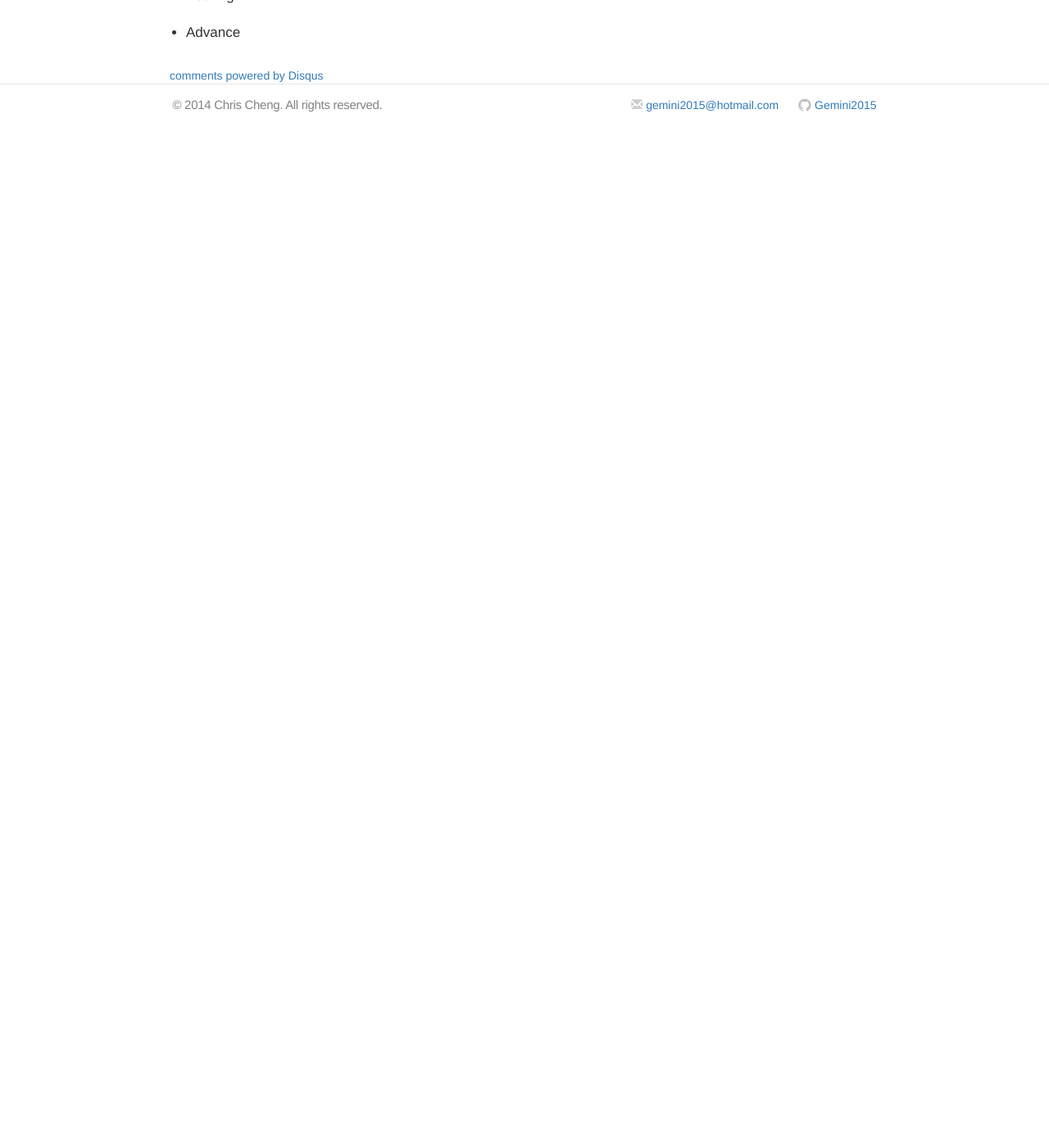
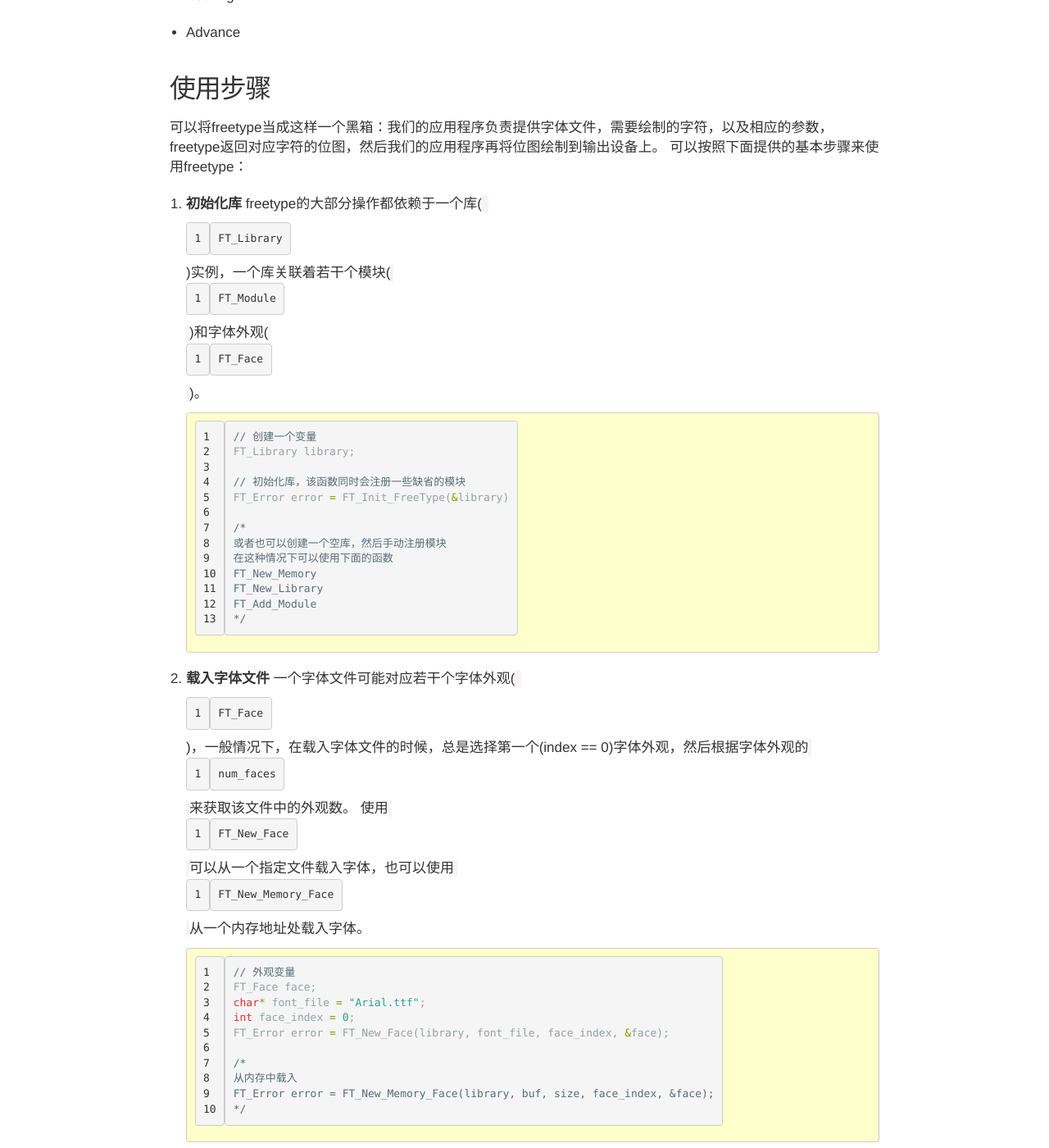
Before and after one commit to Gemini2015/gemini2015.github.io, a Jekyll site: the page built from _posts/2015-01-31-opengl-text-drawing-note.markdown, in a window 1280 px wide and 1400 px high, scrolled down 2050 px. Shown: the whole window at 82% size. Built offline with Jekyll 4.4.1, drawn with Linux system fonts in a browser that asks for light colours; nearby versions of some CDN libraries; comment, search, counter and statistics services are not loaded; before the commit the page ends 2218 px from its top, so only the background shows below that.

Commit message:
更新使用步骤

````diff
--- a/_posts/2015-01-31-opengl-text-drawing-note.markdown
+++ b/_posts/2015-01-31-opengl-text-drawing-note.markdown
@@ -46,3 +46,43 @@ description: 记录实现OpenGL文字绘制的过程
 - External leading
 - Bearing
 - Advance
+
+## 使用步骤
+可以将freetype当成这样一个黑箱：我们的应用程序负责提供字体文件，需要绘制的字符，以及相应的参数，freetype返回对应字符的位图，然后我们的应用程序再将位图绘制到输出设备上。
+可以按照下面提供的基本步骤来使用freetype：
+
+1.	**初始化库**
+	freetype的大部分操作都依赖于一个库(`FT_Library`)实例，一个库关联着若干个模块(`FT_Module`)和字体外观(`FT_Face`)。
+
+	```
+	// 创建一个变量
+	FT_Library library;
+
+	// 初始化库，该函数同时会注册一些缺省的模块
+	FT_Error error = FT_Init_FreeType(&library)
+
+	/*
+	或者也可以创建一个空库，然后手动注册模块
+	在这种情况下可以使用下面的函数
+	FT_New_Memory
+	FT_New_Library
+	FT_Add_Module
+	*/
+	```
+
+2. 	**载入字体文件**
+	一个字体文件可能对应若干个字体外观(`FT_Face`)，一般情况下，在载入字体文件的时候，总是选择第一个(index == 0)字体外观，然后根据字体外观的`num_faces`来获取该文件中的外观数。
+	使用`FT_New_Face`可以从一个指定文件载入字体，也可以使用`FT_New_Memory_Face`从一个内存地址处载入字体。
+
+	```
+	// 外观变量
+	FT_Face face;
+	char* font_file = "Arial.ttf";
+	int face_index = 0;
+	FT_Error error = FT_New_Face(library, font_file, face_index, &face);
+
+	/*
+	从内存中载入
+	FT_Error error = FT_New_Memory_Face(library, buf, size, face_index, &face);
+	*/
+	```
````
